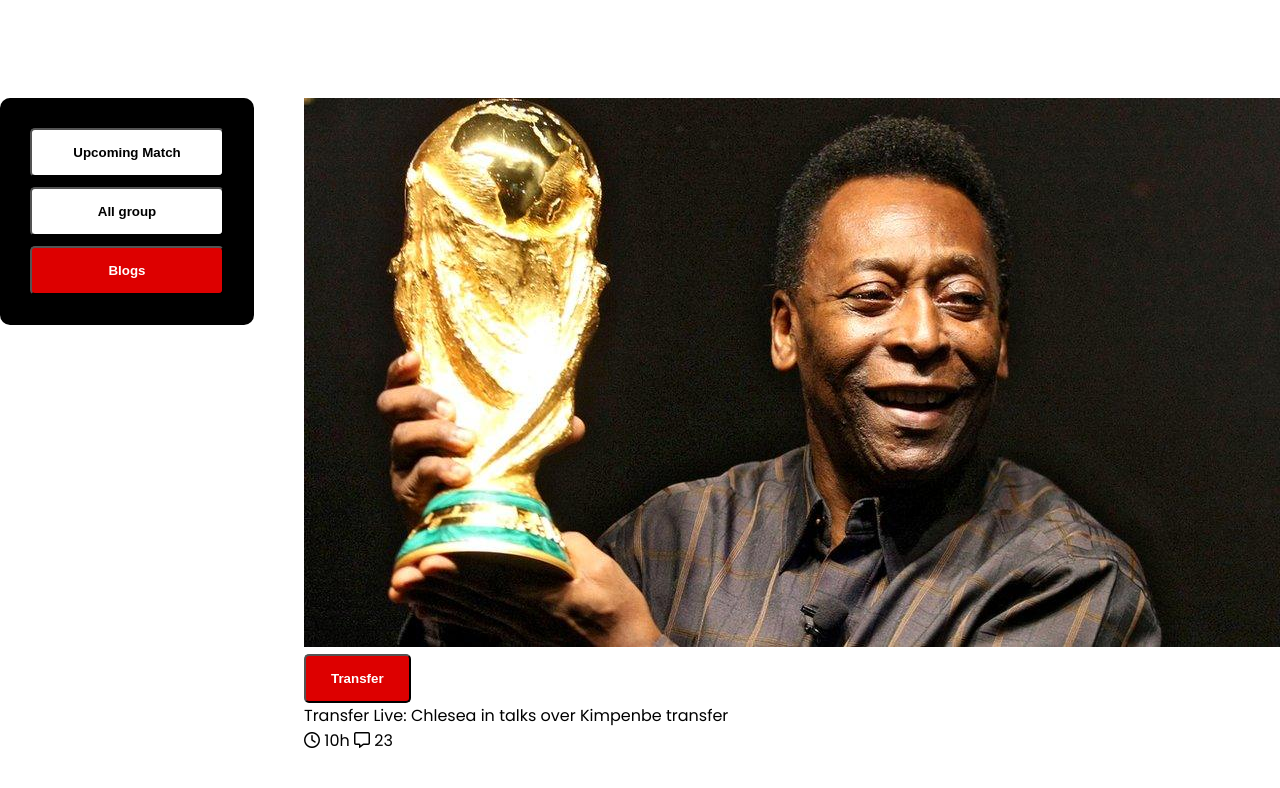
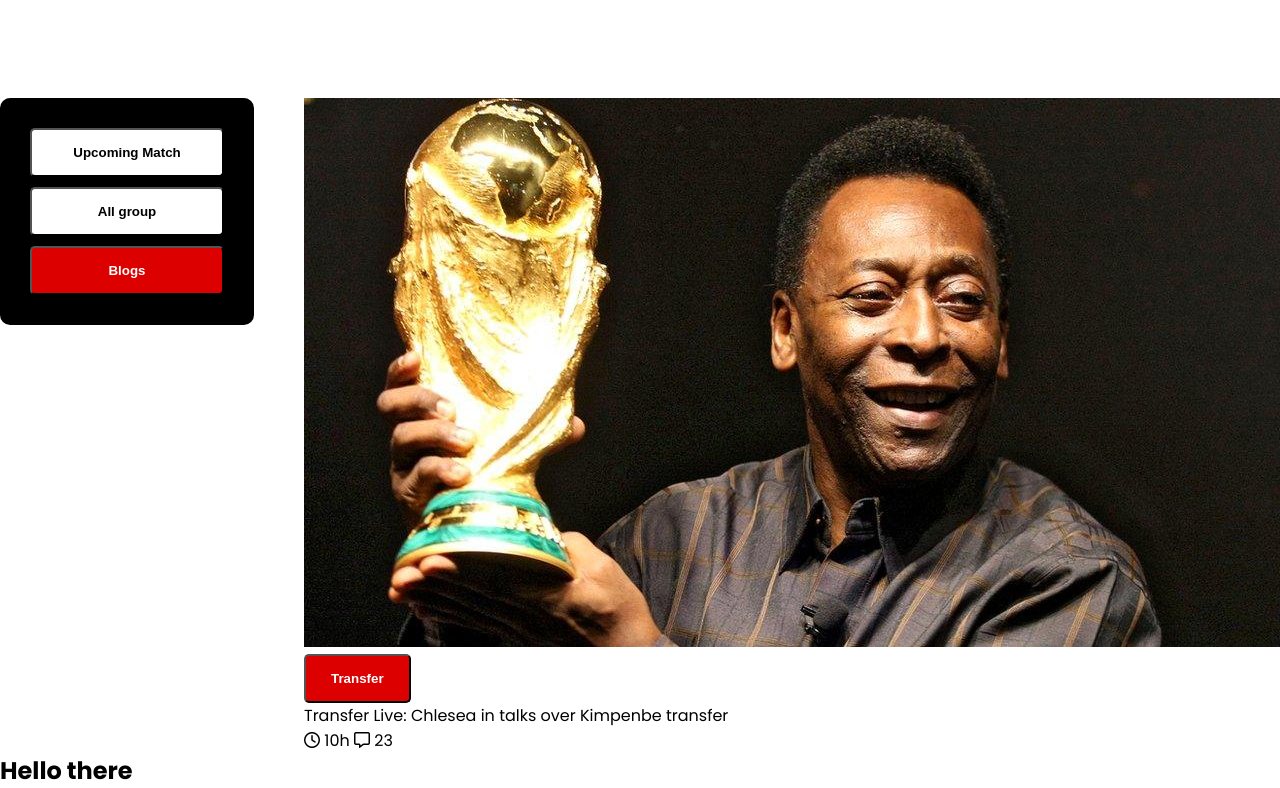
Before and after one commit to joybappy2/football-task, a plain HTML site: page index.html in a window 1280 px wide. Shown: the part 664-1452 px from the top of the page. Before the commit the page ends 1417 px from the top, so only its background shows below. Drawn offline with Linux system fonts and the light colour scheme.

Commit message:
second commit

```diff
--- a/index.html
+++ b/index.html
@@ -66,6 +66,9 @@
           </div>
         </div>
       </section>
+      <section>
+        <h1>Hello there</h1>
+      </section>
     </main>
   </body>
 </html>
```
